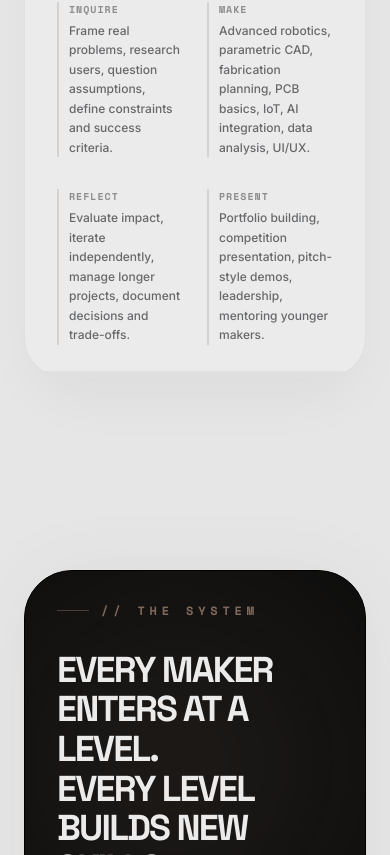
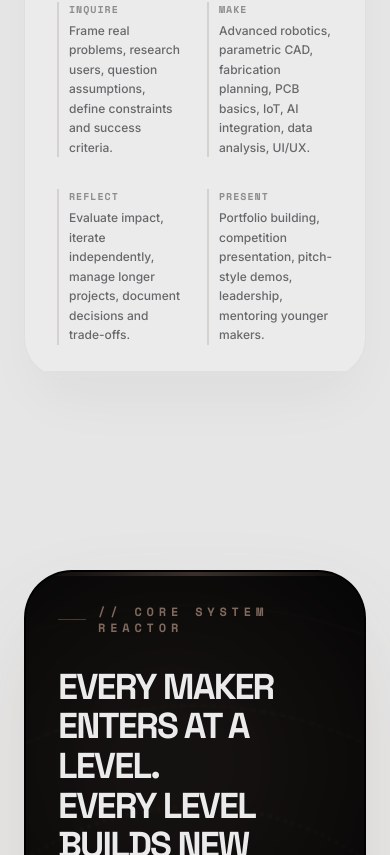
Before and after one commit to pratikb1234/Makerreactor, a React (Vite) app: page / in a window 390 px wide. Shown: the part 11145-12000 px from the top of the page. Built offline with nearby package versions, Linux system fonts and the light colour scheme.

Commit message:
Transform Dark Card into a Reactor Core visually

```diff
--- a/src/components/ProgramPathway.jsx
+++ b/src/components/ProgramPathway.jsx
@@ -124,19 +124,32 @@ export default function ProgramPathway() {
         </div>
 
 
-        {/* The System - Dark Card */}
+        {/* The System - Dark Card (Reactor Core Metaphor) */}
         <motion.div
           initial={{ opacity: 0, y: 40 }}
           whileInView={{ opacity: 1, y: 0 }}
           viewport={{ once: true }}
-          className="mt-48 bg-[#0d0d0d] rounded-[3rem] p-8 md:p-16 relative overflow-hidden text-white group/system border border-black shadow-[0_0_80px_-20px_rgba(255,90,0,0.15)]"
+          className="mt-48 bg-[#050505] rounded-[3rem] p-8 md:p-16 relative overflow-hidden text-white group/system border-2 border-black/80 shadow-[0_40px_100px_-20px_rgba(255,90,0,0.2)]"
         >
+          {/* Reactor Core Ambient Glows */}
           <div className="absolute top-0 right-0 w-96 h-96 bg-[var(--color-accent)]/15 blur-[100px] rounded-full group-hover/system:bg-[var(--color-accent)]/20 transition-colors duration-700" />
+          <div className="absolute -bottom-32 left-1/2 -translate-x-1/2 w-[800px] h-[600px] bg-[radial-gradient(circle_at_center,_var(--color-accent)_0%,_transparent_60%)] opacity-10 blur-[80px] animate-pulse" />
+
+          {/* Reactor Containment Rings */}
+          <div className="absolute left-1/2 top-1/2 -translate-x-1/2 -translate-y-1/2 w-full h-full pointer-events-none flex items-center justify-center opacity-[0.03] mix-blend-screen group-hover/system:opacity-[0.08] transition-opacity duration-1000">
+            <div className="absolute w-[1000px] h-[1000px] border-[1px] border-[var(--color-accent)] rounded-full animate-[spin_90s_linear_infinite]" />
+            <div className="absolute w-[800px] h-[800px] border-[2px] border-dashed border-[var(--color-accent)] rounded-full animate-[spin_60s_linear_infinite_reverse]" />
+            <div className="absolute w-[600px] h-[600px] border-[4px] border-dotted border-[var(--color-accent)] rounded-full animate-[spin_40s_linear_infinite]" />
+            <div className="absolute w-[400px] h-[400px] border-[8px] border-[var(--color-accent)] rounded-full opacity-30 shadow-[0_0_50px_var(--color-accent)]" />
+          </div>
+
+          {/* Containment Shield Top Edge */}
+          <div className="absolute top-0 left-0 w-full h-1 bg-gradient-to-r from-transparent via-[var(--color-accent)]/40 to-transparent" />
 
           <div className="relative z-10 max-w-4xl">
             <div className="font-mono text-xs uppercase tracking-[0.4em] font-bold text-[var(--color-accent)] mb-8 flex items-center gap-3">
               <div className="w-8 h-px bg-[var(--color-accent)]/50" />
-              // THE SYSTEM
+              // CORE SYSTEM REACTOR
             </div>
             <h3 className="text-4xl md:text-5xl lg:text-6xl font-display font-bold uppercase tracking-tighter leading-[1.1] mb-12">
               Every maker enters at a level. <br/>
```
